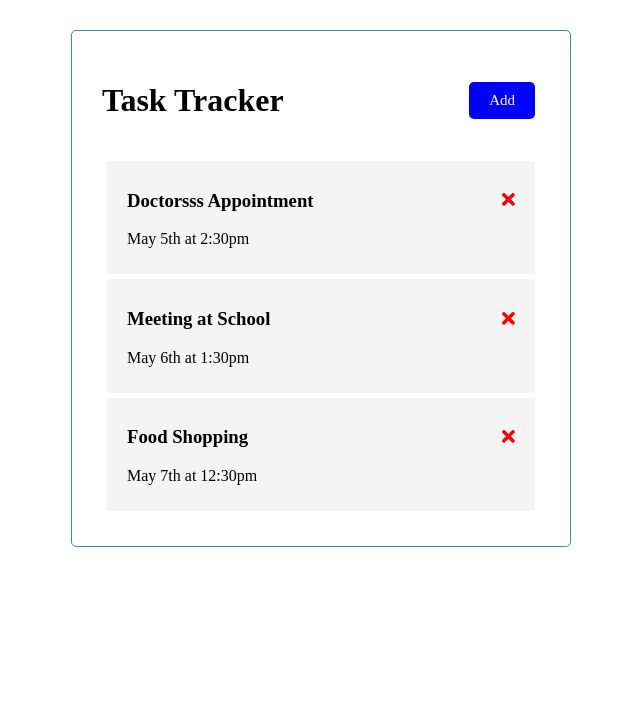
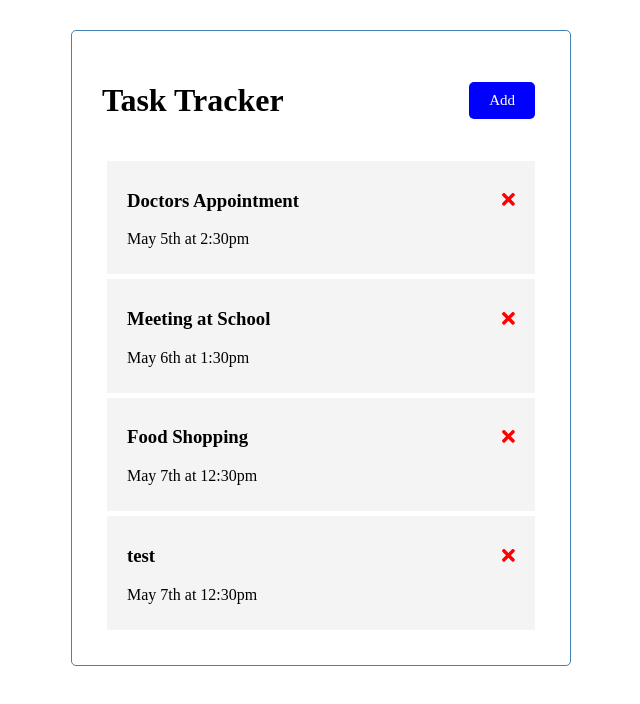
Before and after one commit to Katiasfihi/first-angular-app, an Angular app: page / in a window 1280 px wide. Shown: the top 704 px of the page, without its empty margins (319-959 px from the left). Built offline with nearby package versions, Linux system fonts and the light colour scheme; data requests are answered from the project's data file.

Commit message:
WIP delete functionnality

```diff
--- a/db.json
+++ b/db.json
@@ -2,7 +2,7 @@
     "tasks": [
                 {
                 "id": 1,
-                "text": "Doctorsss Appointment",
+                "text": "Doctors Appointment",
                 "day": "May 5th at 2:30pm",
                 "reminder": true
                 },
@@ -17,6 +17,12 @@
                 "text": "Food Shopping",
                 "day": "May 7th at 12:30pm",
                 "reminder": false
+                },
+                {
+                "id": 4,
+                "text": "test",
+                "day": "May 7th at 12:30pm",
+                "reminder": false
                 }
             ]
 }
--- a/src/app/components/task-item/task-item.component.html
+++ b/src/app/components/task-item/task-item.component.html
@@ -1,5 +1,10 @@
 <div class='task'>
-    <h3>{{task.text}} <fa-icon [ngStyle]= "{'color': 'red'}" [icon]='faTimes'></fa-icon>
+    <h3>{{task.text}}
+        <fa-icon
+            (click)="onDelete(task)"
+            [ngStyle]= "{'color': 'red'}"
+            [icon]='faTimes'>
+        </fa-icon>
     </h3>
     <p>{{task.day}}</p>
 </div>
--- a/src/app/components/task-item/task-item.component.ts
+++ b/src/app/components/task-item/task-item.component.ts
@@ -1,4 +1,4 @@
-import { Component, OnInit, Input } from '@angular/core';
+import { Component, OnInit, Input, Output, EventEmitter } from '@angular/core';
 import {Task} from '../../Task';
 import { faTimes } from '@fortawesome/free-solid-svg-icons';
 @Component({
@@ -8,11 +8,14 @@ import { faTimes } from '@fortawesome/free-solid-svg-icons';
 })
 export class TaskItemComponent implements OnInit {
   @Input() task: Task;
+  @Output() onDeleteTask: EventEmitter<Task> = new EventEmitter();
   faTimes = faTimes;
 
   constructor() { }
 
-  ngOnInit(): void {
+  ngOnInit(): void {}
+
+  onDelete(task) {
+    this.onDeleteTask.emit(task);
   }
-
 }
--- a/src/app/components/tasks/tasks.component.html
+++ b/src/app/components/tasks/tasks.component.html
@@ -1 +1 @@
-<app-task-item *ngFor='let task of tasks' [task]='task'></app-task-item>
+<app-task-item *ngFor='let task of tasks' [task]='task' (onDeleteTask)='deleteTask(task)'></app-task-item>
--- a/src/app/components/tasks/tasks.component.ts
+++ b/src/app/components/tasks/tasks.component.ts
@@ -17,4 +17,8 @@ export class TasksComponent implements OnInit {
     this.taskService.getTasks().subscribe((tasks) => (this.tasks = tasks))
   }
 
+  deleteTask(task: Task) {
+    this.taskService.deleteTask(task).subscribe(() => (this.tasks = this.tasks.filter(t => t.id !== task.id)))
+  }
+
 }
--- a/src/app/services/task.service.ts
+++ b/src/app/services/task.service.ts
@@ -1,8 +1,7 @@
 import { Injectable } from '@angular/core';
 import {HttpClient, HttpHeaders} from '@angular/common/http'
 import {Task} from '../Task'
-import {Observable, of} from 'rxjs'
-import {TASKS} from '../mock-tasks'
+import {Observable } from 'rxjs'
 
 @Injectable({
   providedIn: 'root'
@@ -15,4 +14,9 @@ export class TaskService {
   getTasks(): Observable<Task[]> {
     return this.http.get<Task[]>(this.apiUrl)
   }
+
+  deleteTask(task: Task): Observable<Task> {
+    const url = `${this.apiUrl}/${task.id}`;
+    return this.http.delete<Task>(url);
+  }
 }
```
